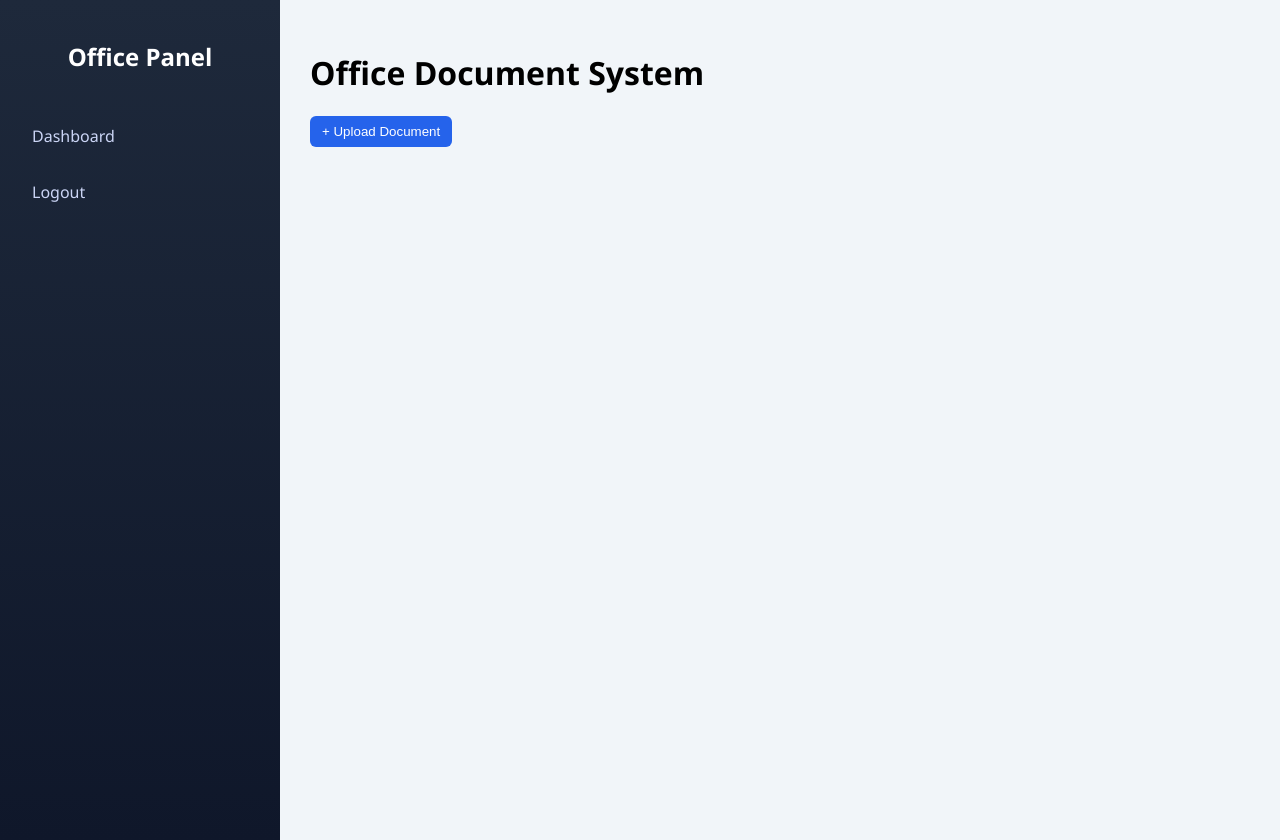
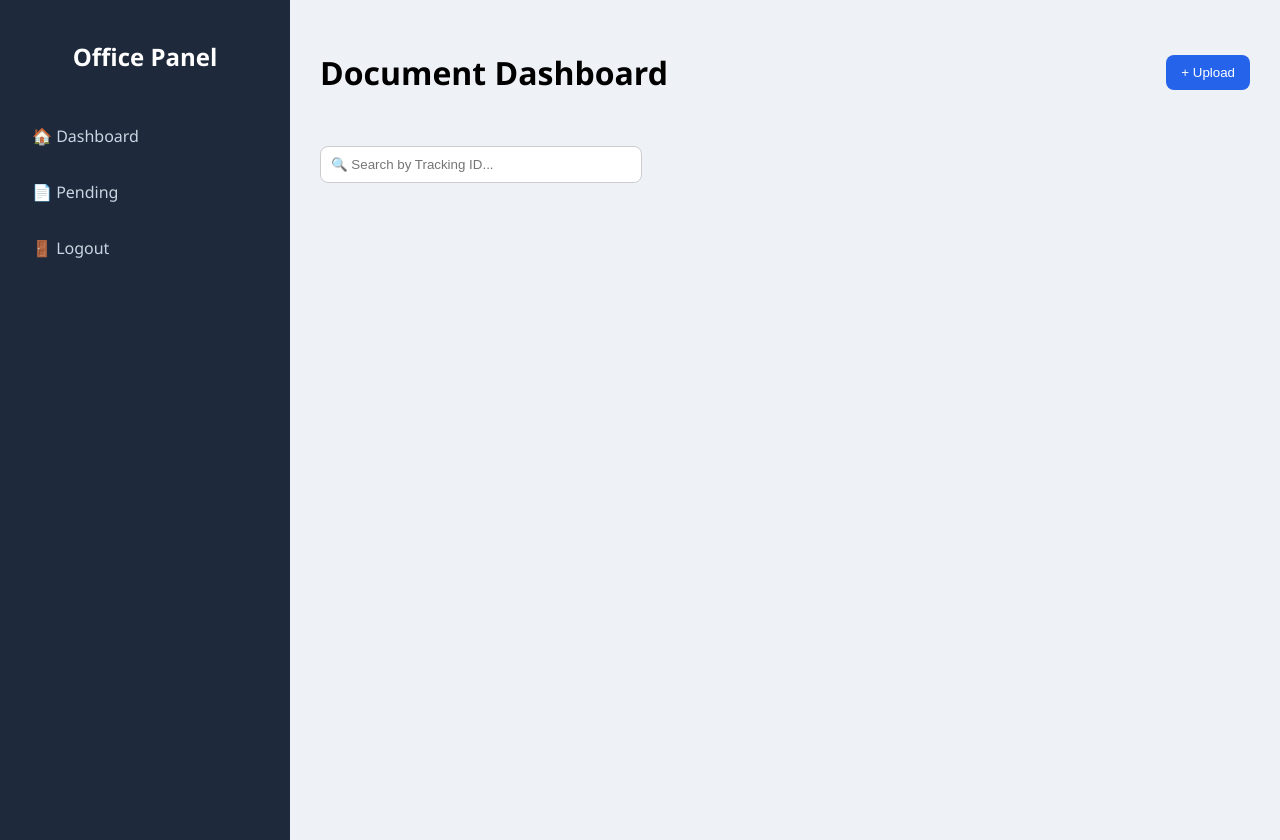
Before and after one commit to anj034542-star/AADS, a Flask app: page /userdashboard in a window 1280 px wide. Run offline with Flask 3, Linux system fonts and the light colour scheme; the visitor is signed in with stand-in values (Sample User, id 1); data that the repository does not hold is empty.

Commit message:
Update userdashboard.html

```diff
--- a/templates/userdashboard.html
+++ b/templates/userdashboard.html
@@ -1,18 +1,22 @@
 <!DOCTYPE html>
 <html>
 <head>
+<meta charset="UTF-8">
+<title>Office Dashboard</title>
+
 <style>
 body {
   margin: 0;
-  font-family: "Segoe UI", Tahoma, Geneva, Verdana, sans-serif;
+  font-family: "Segoe UI", sans-serif;
   display: flex;
-  background: #f1f5f9;
+  background: #eef2f7;
 }
 
+/* SIDEBAR */
 .sidebar {
-  width: 240px;
+  width: 250px;
   height: 100vh;
-  background: linear-gradient(180deg, #1e293b, #0f172a);
+  background: #1e293b;
   color: white;
   padding: 20px;
 }
@@ -23,10 +27,12 @@ body {
 }
 
 .sidebar a {
-  display: block;
+  display: flex;
+  align-items: center;
+  gap: 10px;
   padding: 12px;
   margin-bottom: 10px;
-  color: #cbd5f5;
+  color: #cbd5e1;
   text-decoration: none;
   border-radius: 8px;
 }
@@ -36,23 +42,75 @@ body {
   color: white;
 }
 
+/* MAIN */
 .main {
   flex: 1;
   padding: 30px;
 }
 
-#docForm {
-  display: none;
-  margin-top: 15px;
+/* HEADER */
+.header {
+  display: flex;
+  justify-content: space-between;
+  align-items: center;
 }
 
-button {
-  padding: 8px 12px;
-  border: none;
-  border-radius: 6px;
-  cursor: pointer;
+/* BUTTON */
+.btn {
   background: #2563eb;
   color: white;
+  padding: 10px 15px;
+  border: none;
+  border-radius: 8px;
+  cursor: pointer;
+}
+
+/* FORM */
+.form-card {
+  background: white;
+  padding: 20px;
+  margin-top: 20px;
+  border-radius: 12px;
+  display: none;
+  box-shadow: 0 4px 10px rgba(0,0,0,0.05);
+}
+
+input, textarea, select {
+  width: 100%;
+  padding: 10px;
+  margin-top: 10px;
+  border-radius: 8px;
+  border: 1px solid #ccc;
+}
+
+/* DOCUMENT CARDS */
+.card {
+  background: white;
+  padding: 15px;
+  margin-top: 15px;
+  border-radius: 12px;
+  display: flex;
+  justify-content: space-between;
+  align-items: center;
+  box-shadow: 0 3px 8px rgba(0,0,0,0.05);
+}
+
+.card-left {
+  max-width: 70%;
+}
+
+.status {
+  font-weight: bold;
+}
+
+.pending { color: #f59e0b; }
+.approved { color: #22c55e; }
+.declined { color: #ef4444; }
+
+.actions a {
+  text-decoration: none;
+  font-size: 18px;
+  margin-left: 10px;
 }
 </style>
 </head>
@@ -61,38 +119,55 @@ button {
 
 <div class="sidebar">
   <h2>Office Panel</h2>
-  <a href="#">Dashboard</a>
-  <a href="/logout">Logout</a>
+  <a href="#" onclick="showAll()">🏠 Dashboard</a>
+  <a href="#" onclick="filterDocs('pending')">📄 Pending</a>
+  <a href="/logout">🚪 Logout</a>
 </div>
 
 <div class="main">
 
-  <h1>Office Document System</h1>
+  <div class="header">
+    <h1>Document Dashboard</h1>
+    <button class="btn" onclick="toggleForm()">+ Upload</button>
+  </div>
 
-  <button onclick="toggleForm()">+ Upload Document</button>
+  <div style="margin-top:20px;">
+  <input
+    type="text"
+    id="searchInput"
+    placeholder="🔍 Search by Tracking ID..."
+    onkeyup="searchDocs()"
+    style="width: 300px; padding:10px; border-radius:8px; border:1px solid #ccc;"
+  >
+</div>
 
-  <div id="docForm">
-    <input type="text" id="docTitle" placeholder="Title"><br><br>
-    <textarea id="docDesc" placeholder="Description"></textarea><br><br>
+  <!-- FORM -->
+  <div class="form-card" id="docForm">
+    <input type="text" id="docTitle" placeholder="Title">
+    <textarea id="docDesc" placeholder="Description"></textarea>
 
     <select id="docOffice">
       <option value="">Select Office</option>
       <option value="Office 1">Office 1</option>
       <option value="Office 2">Office 2</option>
       <option value="Office 3">Office 3</option>
-    </select><br><br>
+    </select>
 
-    <input type="file" id="docFile" accept=".doc,.docx,.xls,.xlsx"><br><br>
+    <input type="file" id="docFile" accept=".doc,.docx,.xls,.xlsx">
 
-    <button onclick="saveDocument()">Upload</button>
+    <button class="btn" onclick="saveDocument()">Upload</button>
   </div>
 
+  <!-- DOCUMENT LIST -->
   <div id="documentsList"></div>
 
 </div>
 
 <script>
 
+let allDocs = [];
+
+// TOGGLE FORM
 function toggleForm() {
   const form = document.getElementById('docForm');
   form.style.display = form.style.display === 'block' ? 'none' : 'block';
@@ -137,8 +212,10 @@ function saveDocument() {
       return;
     }
 
-    addToList(data);
+    allDocs.push(data);
+    renderDocs(allDocs);
 
+    // reset form
     document.getElementById('docTitle').value = '';
     document.getElementById('docDesc').value = '';
     document.getElementById('docOffice').value = '';
@@ -151,43 +228,65 @@ function saveDocument() {
   });
 }
 
-// ================= DISPLAY =================
-function addToList(doc) {
+// ================= RENDER =================
+function renderDocs(docs) {
   const list = document.getElementById('documentsList');
-  const div = document.createElement('div');
+  list.innerHTML = '';
 
-  let color = "#f59e0b";
-  let status = doc.status || "Pending ⏳";
+  docs.forEach(doc => {
+
+    let statusClass = "pending";
+    let statusText = "Pending ⏳";
 
     if (doc.status && doc.status.includes("APPROVED")) {
-    color = "#22c55e";
-    status = "Approved ✅";
+      statusClass = "approved";
+      statusText = "Approved ✅";
     }
 
     if (doc.status && doc.status.includes("DECLINED")) {
-    color = "#ef4444";
-    status = "Declined ❌";
+      statusClass = "declined";
+      statusText = "Declined ❌";
     }
 
-  div.style.background = "white";
-  div.style.padding = "15px";
-  div.style.marginBottom = "10px";
-  div.style.borderLeft = `6px solid ${color}`;
-  div.style.borderRadius = "10px";
+    const div = document.createElement('div');
+    div.className = "card";
 
     div.innerHTML = `
-    <strong>${doc.title}</strong>
+      <div class="card-left">
+        <strong>${doc.title}</strong><br>
+        <small><b>ID:</b> ${doc.tracking_id || "N/A"}</small>
         <p>${doc.desc}</p>
-    <p><b>Office:</b> ${doc.office || "N/A"}</p>
+        <small><b>Office:</b> ${doc.office || "N/A"}</small><br>
+        <span class="status ${statusClass}">${statusText}</span>
+      </div>
 
-    <p style="color:${color}; font-weight:bold;">
-      ${status}
-    </p>
-
-    <a href="/uploads/${doc.filename}" target="_blank">Open File</a>
+      <div class="actions">
+        <a href="/uploads/${doc.filename}" target="_blank" title="Open File">📂</a>
+        <a href="#" onclick="viewHistory('${doc.filename}')" title="View History">🕒</a>
+      </div>
     `;
 
     list.appendChild(div);
+  });
+}
+
+// ================= FILTER =================
+function filterDocs(type) {
+  if (type === 'pending') {
+    const filtered = allDocs.filter(doc => !doc.status || doc.status.includes("PENDING"));
+    renderDocs(filtered);
+  }
+}
+
+// SHOW ALL
+function showAll() {
+  renderDocs(allDocs);
+}
+
+// ================= HISTORY =================
+function viewHistory(filename) {
+  // placeholder (you can connect backend later)
+  alert("Viewing history for: " + filename);
 }
 
 // ================= LOAD =================
@@ -195,11 +294,63 @@ window.onload = function() {
   fetch('/documents')
     .then(res => res.json())
     .then(data => {
-      data.forEach(doc => addToList(doc));
+      allDocs = data;
+      renderDocs(allDocs);
     })
     .catch(err => console.error(err));
 }
+  function searchDocs() {
+  const input = document.getElementById('searchInput').value.toLowerCase().trim();
+  const list = document.getElementById('documentsList');
 
+  // if empty → show all
+  if (input === "") {
+    renderDocs(allDocs);
+    return;
+  }
+
+  const filtered = allDocs.filter(doc =>
+    doc.tracking_id && doc.tracking_id.toLowerCase().includes(input)
+  );
+
+  // ❌ NOT FOUND MESSAGE
+  if (filtered.length === 0) {
+    list.innerHTML = `
+      <div style="
+        background:white;
+        padding:20px;
+        margin-top:20px;
+        border-radius:10px;
+        text-align:center;
+        color:#ef4444;
+        font-weight:bold;
+      ">
+        ❌ Tracking ID not found
+      </div>
+    `;
+    return;
+  }
+
+  // ✅ show results
+  renderDocs(filtered);
+}
+
+window.onload = function() {
+  fetch('/documents')
+    .then(res => res.json())
+    .then(data => {
+
+      // add fallback IDs if missing
+      data.forEach(doc => {
+        if (!doc.tracking_id) {
+          doc.tracking_id = "TRK-" + Math.floor(Math.random()*99999);
+        }
+      });
+
+      allDocs = data;
+      renderDocs(allDocs);
+    });
+};
 </script>
 
 </body>
```
Lines whose indentation alone changed are shown as unchanged.
